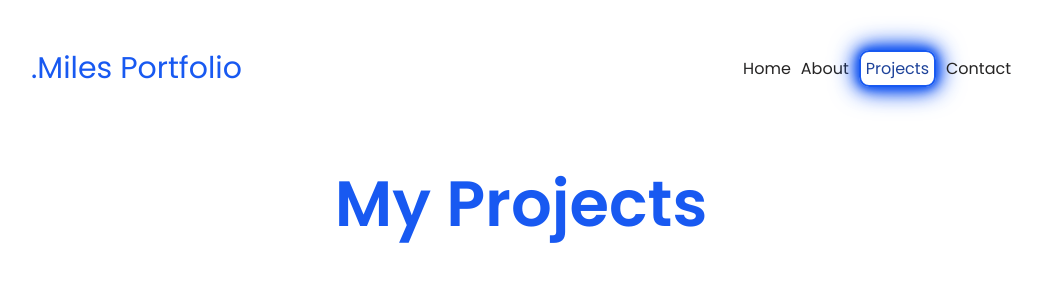
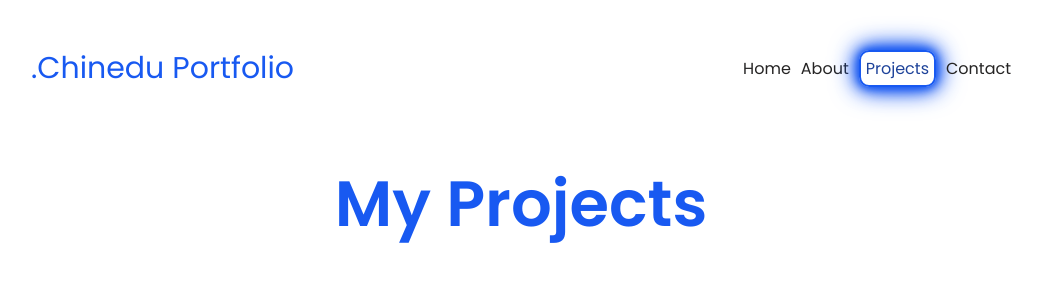
Before and after one commit to mileprime/Portfolio, a plain HTML site: page work.html in a window 1280 px wide. Shown: the top 293 px of the page, without its empty margins (119-1161 px from the left). Drawn offline with Linux system fonts and the light colour scheme.

Commit message:
Update work.html

```diff
--- a/work.html
+++ b/work.html
@@ -15,7 +15,7 @@
   <body>
     <header>
       <a href="./index.html" class="line">
-        <div class="activer header-title">.Miles Portfolio</div>
+        <div class="activer header-title">.Chinedu Portfolio</div>
       </a>
       <ul class="nav-link">
         <li><a class="line" href="./index.html">Home</a></li>
```
